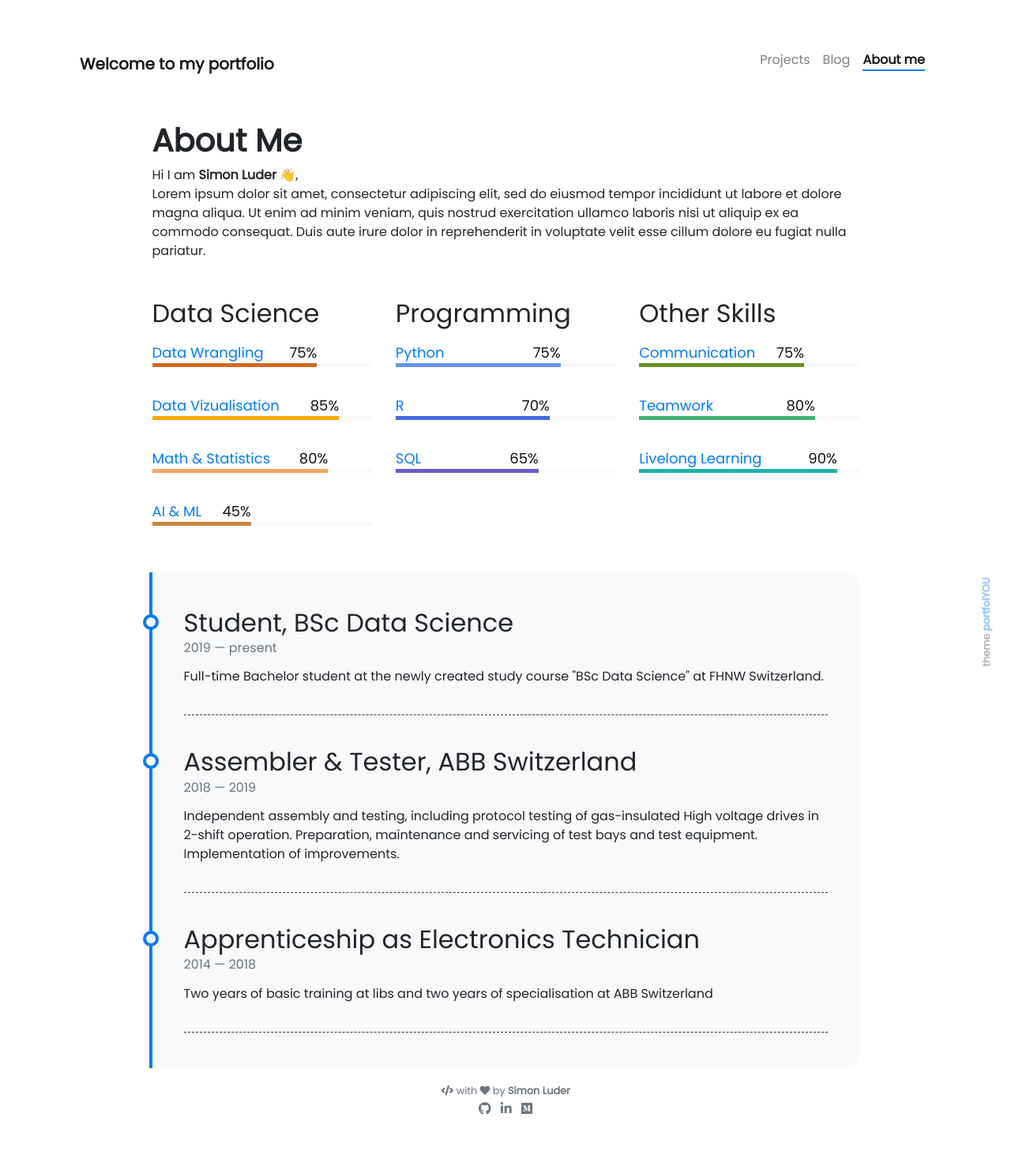
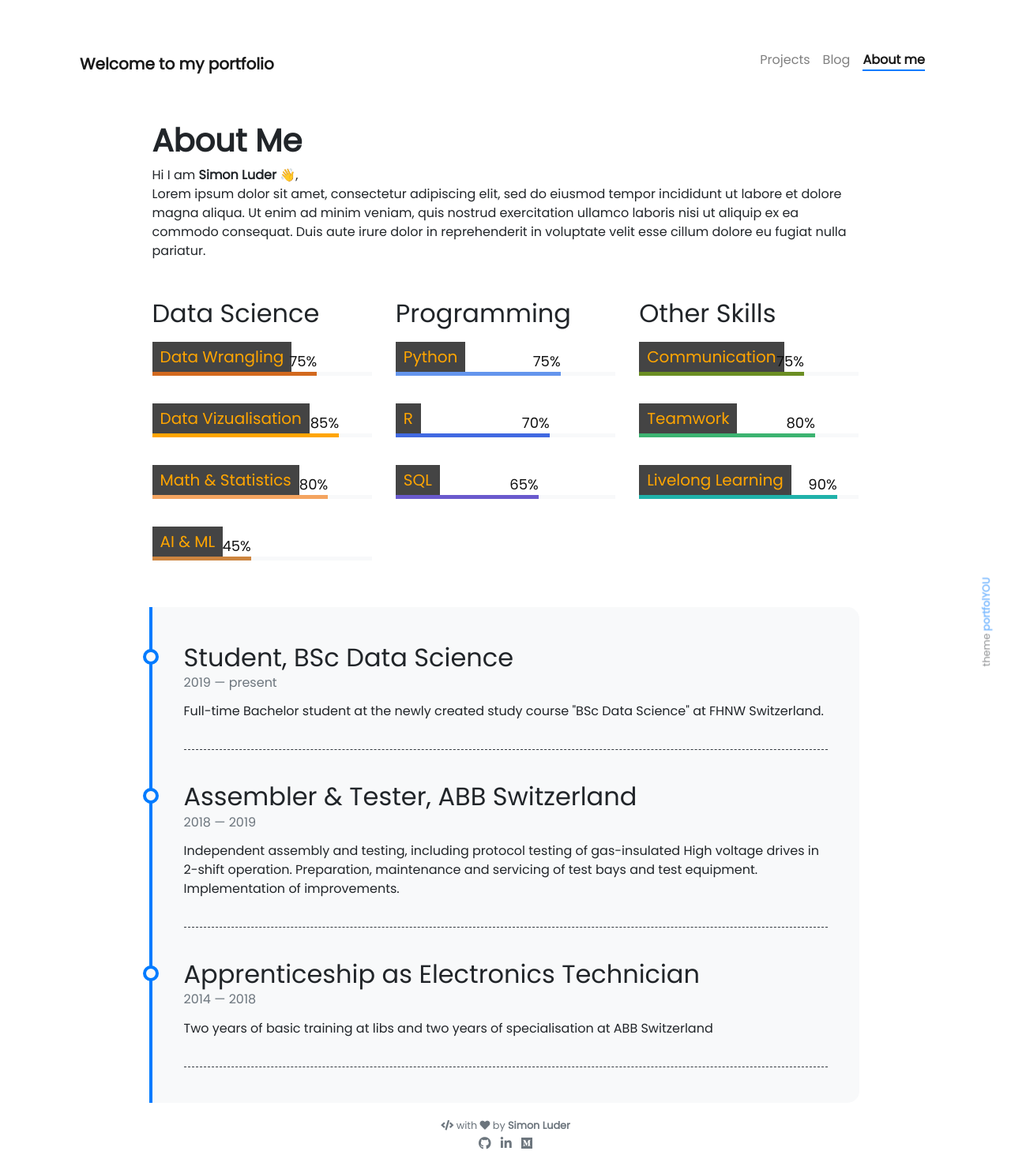
Before and after one commit to SimonLuder/simonluder.github.io, a Jekyll site: the page built from pages/about.md, in a window 1280 px wide. Shown: the whole page at 79% size. Built offline with Jekyll 4.4.1, drawn with Linux system fonts in a browser that asks for light colours; nearby versions of some CDN libraries; emoji names are drawn with the system emoji font; before the commit the page ends 1433 px from its top, so only the background shows below that.

Commit message:
Update _skills.scss

```diff
--- a/_sass/_skills.scss
+++ b/_sass/_skills.scss
@@ -18,14 +18,31 @@
     bottom: 0;
   }
 
-  > a {
-    margin: 0;
-    font-size: 18px;
+  //Links Mixin
+  @mixin links ($link, $visited, $hover, $active) {
+  & {
+      color: $link;
+      &:visited {
+        color: $visited;
+      }
+      &:hover {
+        color: $hover;
+      }
+      &:active, &:focus {
+        color: $active;
+      }
+    }
   }
 
-  a:visited {
-    color: red;
+  a { @include links(orange, blue, yellow, teal); }
+
+  //Styling not needed for demo
+  a {
+    padding: 4px 10px;
+    font-size: 20px;
+    background: #444;
   }
+
 
 }
 
```
